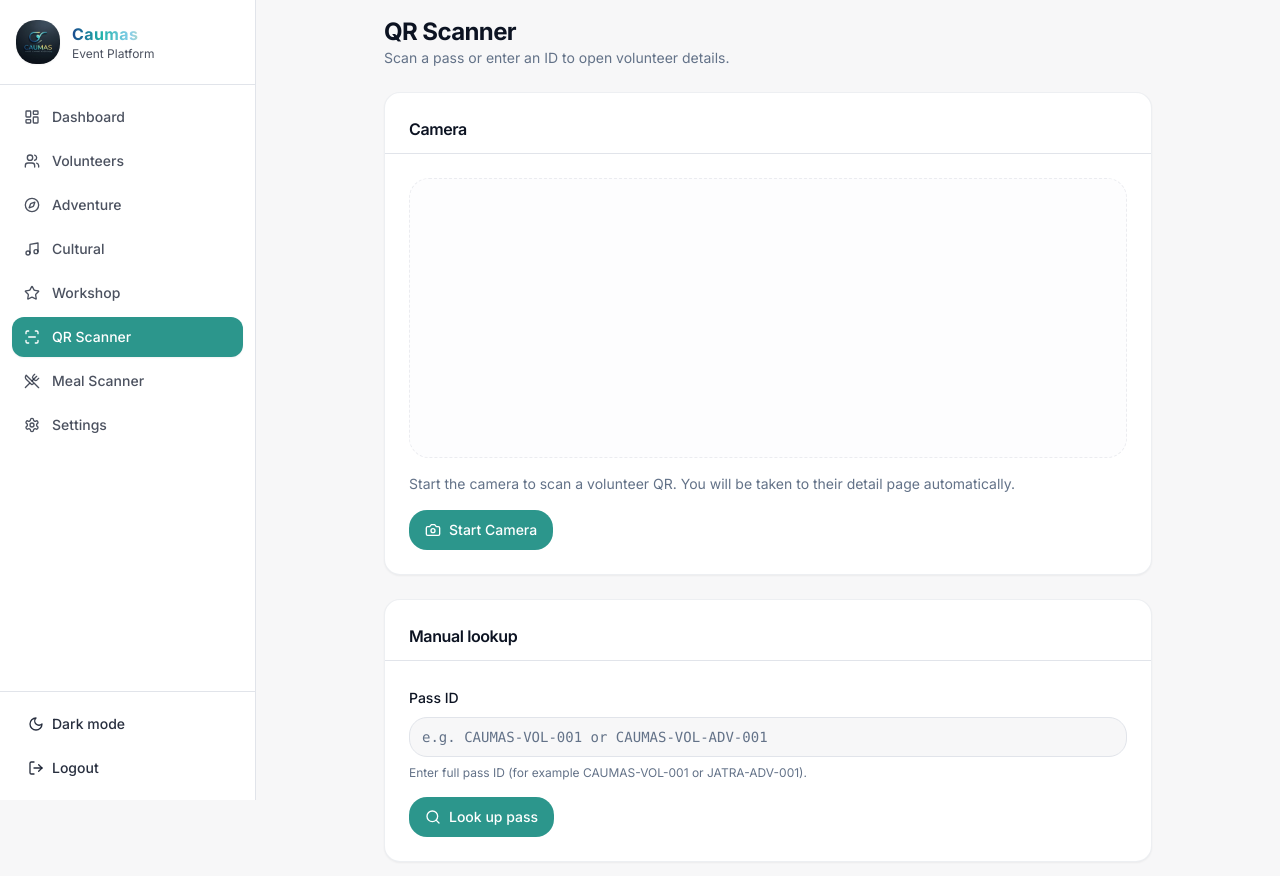
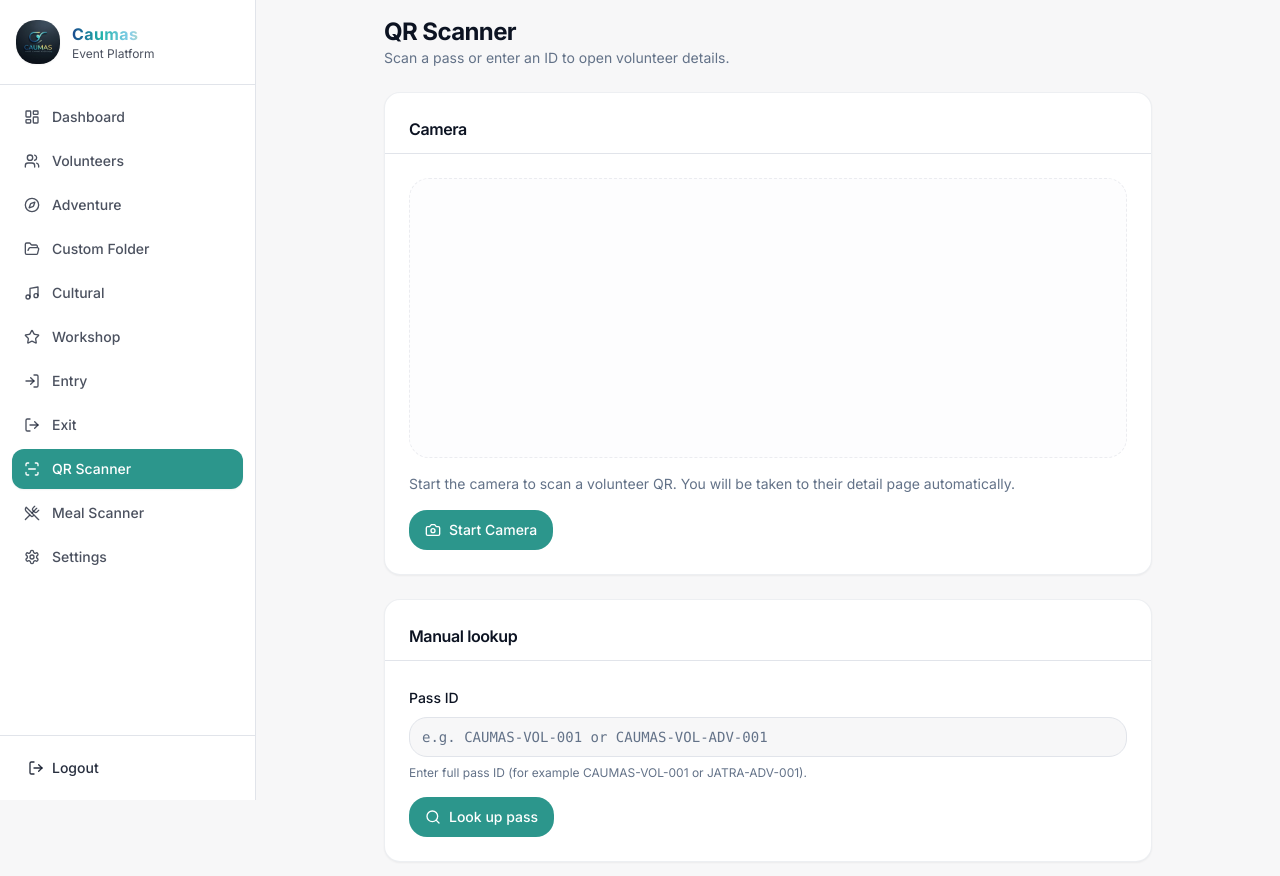
Before and after one commit to ay-bhatt/event-mangment-, a React (Vite) app: page /scanner in a window 1280 px wide. Shown: the top 876 px of the page. Built offline with nearby package versions, Linux system fonts and the light colour scheme; no server answers.

Commit message:
Add files via upload

```diff
--- a/src/components/AppSidebar.tsx
+++ b/src/components/AppSidebar.tsx
@@ -1,29 +1,31 @@
 import { Link, useRouterState } from '@tanstack/react-router'
 import {
   Compass,
+  FolderOpen,
   LayoutDashboard,
+  LogIn,
   LogOut,
-  Moon,
   Music,
   ScanLine,
   Settings,
   Star,
-  Sun,
   Users,
   UtensilsCrossed,
 } from 'lucide-react'
-import { CaumasBrand, CaumasLogoMark } from '@/components/CaumasBrand'
+import { CaumasBrand } from '@/components/CaumasBrand'
 import { Button } from '@/components/ui/button'
 import { useAuth } from '@/lib/auth'
-import { useTheme } from '@/lib/theme'
 import { cn } from '@/lib/utils'
 
 const navItems = [
   { to: '/dashboard', label: 'Dashboard', icon: LayoutDashboard },
   { to: '/volunteers', label: 'Volunteers', icon: Users },
   { to: '/adventure', label: 'Adventure', icon: Compass },
+  { to: '/custom-folder', label: 'Custom Folder', icon: FolderOpen },
   { to: '/cultural', label: 'Cultural', icon: Music },
   { to: '/workshop', label: 'Workshop', icon: Star },
+  { to: '/entry', label: 'Entry', icon: LogIn },
+  { to: '/exit', label: 'Exit', icon: LogOut },
   { to: '/scanner', label: 'QR Scanner', icon: ScanLine },
   { to: '/meal-scanner', label: 'Meal Scanner', icon: UtensilsCrossed },
   { to: '/settings', label: 'Settings', icon: Settings },
@@ -32,39 +34,16 @@ const navItems = [
 export function AppSidebar() {
   const pathname = useRouterState({ select: (s) => s.location.pathname })
   const { logout } = useAuth()
-  const { theme, toggleTheme } = useTheme()
-  const isDark = theme === 'dark'
 
   return (
-    <aside
-      className={cn(
-        'sticky top-0 hidden h-screen shrink-0 flex-col border-r border-sidebar-border bg-sidebar text-sidebar-foreground md:flex',
-        isDark ? 'sidebar-icon-only w-[4.5rem]' : 'w-64',
-      )}
-    >
-      <div
-        className={cn(
-          'border-b border-sidebar-border',
-          isDark ? 'flex justify-center px-2 py-4' : 'px-4 py-5',
-        )}
-      >
-        {isDark ? (
-          <CaumasLogoMark className="h-9 w-9" />
-        ) : (
-          <CaumasBrand showTagline={false} variant="sidebar" />
-        )}
+    <aside className="sticky top-0 hidden h-screen shrink-0 w-64 flex-col border-r border-sidebar-border bg-sidebar text-sidebar-foreground md:flex">
+      <div className="border-b border-sidebar-border px-4 py-5">
+        <CaumasBrand showTagline={false} variant="sidebar" />
       </div>
 
-      <nav
-        className={cn(
-          'flex flex-1 flex-col overflow-y-auto',
-          isDark ? 'items-center gap-2 p-2' : 'gap-1 p-3',
-        )}
-      >
+      <nav className="flex flex-1 flex-col gap-1 overflow-y-auto p-3">
         {navItems.map(({ to, label, icon: Icon }) => {
-          const active =
-            pathname === to ||
-            (to !== '/dashboard' && pathname.startsWith(to))
+          const active = pathname === to || (to !== '/dashboard' && pathname.startsWith(to))
           return (
             <Link
               key={to}
@@ -72,63 +51,28 @@ export function AppSidebar() {
               title={label}
               aria-label={label}
               className={cn(
-                isDark
-                  ? cn(
-                      'sidebar-icon-link',
-                      active && 'sidebar-icon-link-active',
-                    )
-                  : cn(
-                      'flex items-center gap-3 rounded-xl px-3 py-2.5 text-sm font-medium transition-colors',
-                      active
-                        ? 'bg-primary text-primary-foreground shadow-sm'
-                        : 'text-sidebar-foreground/75 hover:bg-sidebar-accent hover:text-sidebar-foreground',
-                    ),
+                'flex items-center gap-3 rounded-xl px-3 py-2.5 text-sm font-medium transition-colors',
+                active
+                  ? 'bg-primary text-primary-foreground shadow-sm'
+                  : 'text-sidebar-foreground/75 hover:bg-sidebar-accent hover:text-sidebar-foreground',
               )}
             >
               <Icon className="h-4 w-4 shrink-0" />
-              {!isDark && label}
+              {label}
             </Link>
           )
         })}
       </nav>
 
-      <div
-        className={cn(
-          'border-t border-sidebar-border',
-          isDark ? 'flex flex-col items-center gap-1 p-2' : 'space-y-1 p-3',
-        )}
-      >
+      <div className="border-t border-sidebar-border space-y-1 p-3">
         <Button
           variant="ghost"
-          size={isDark ? 'icon' : 'default'}
-          className={cn(
-            isDark
-              ? 'h-11 w-11 rounded-xl text-sidebar-foreground/90 hover:bg-sidebar-accent'
-              : 'w-full justify-start gap-2 text-sidebar-foreground/90 hover:bg-sidebar-accent hover:text-sidebar-foreground',
-          )}
-          onClick={toggleTheme}
-          title={isDark ? 'Light mode' : 'Dark mode'}
-        >
-          {theme === 'dark' ? (
-            <Sun className="h-4 w-4" />
-          ) : (
-            <Moon className="h-4 w-4" />
-          )}
-          {!isDark && 'Dark mode'}
-        </Button>
-        <Button
-          variant="ghost"
-          size={isDark ? 'icon' : 'default'}
-          className={cn(
-            isDark
-              ? 'h-11 w-11 rounded-xl text-sidebar-foreground/90 hover:bg-sidebar-accent'
-              : 'w-full justify-start gap-2 text-sidebar-foreground/90 hover:bg-sidebar-accent hover:text-sidebar-foreground',
-          )}
+          className="w-full justify-start gap-2 text-sidebar-foreground/90 hover:bg-sidebar-accent hover:text-sidebar-foreground"
           onClick={() => void logout()}
           title="Logout"
         >
           <LogOut className="h-4 w-4" />
-          {!isDark && 'Logout'}
+          Logout
         </Button>
       </div>
     </aside>
```
